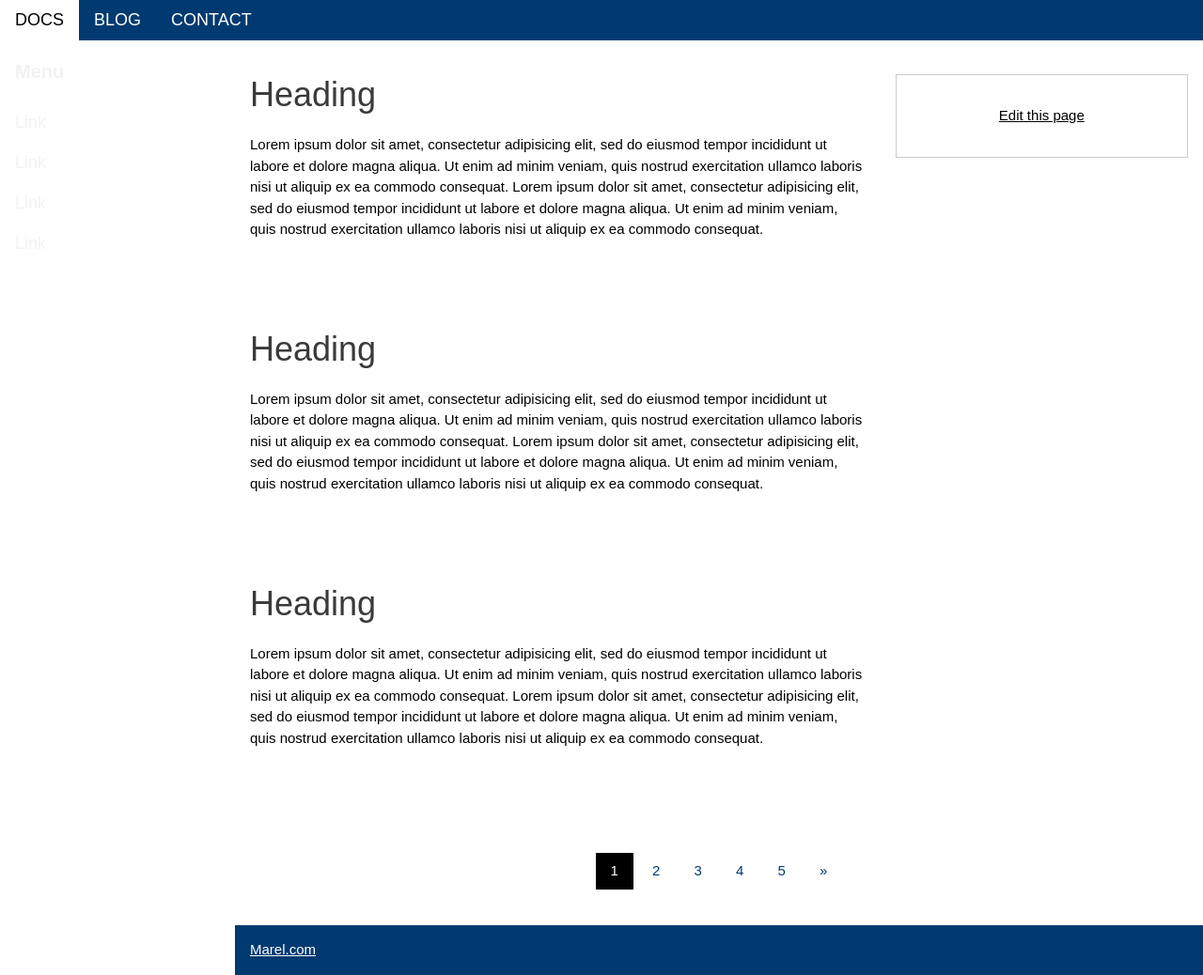
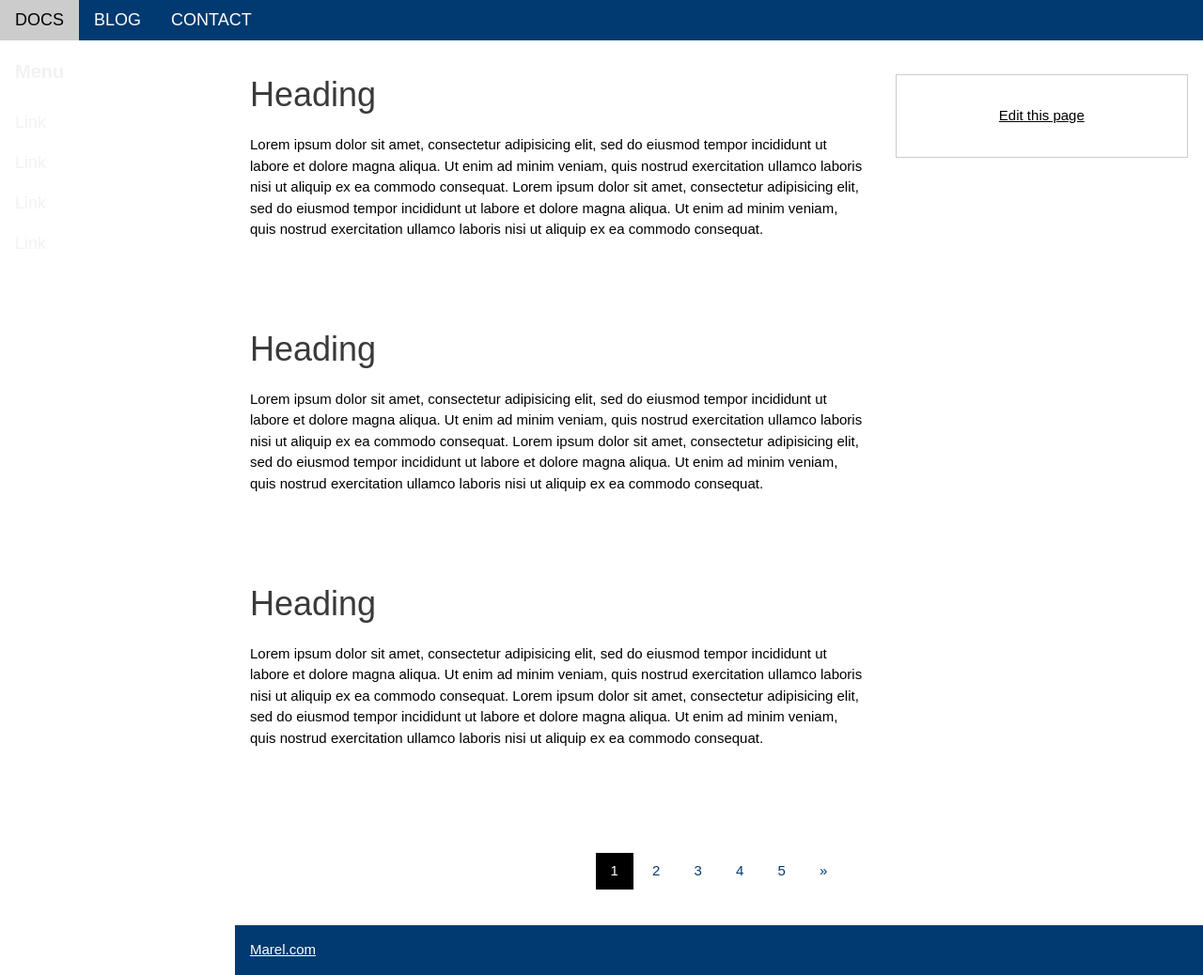
Before and after one commit to daniellegunter/pohlvault.github.io, a Jekyll site: the page built from index.html, in a window 1280 px wide and 1038 px high. Shown: the whole window at 94% size. Built offline with Jekyll 4.4.1, drawn with Linux system fonts in a browser that asks for light colours.

Commit message:
Update w3css.html
Changed hover color on nav

```diff
--- a/_layouts/w3css.html
+++ b/_layouts/w3css.html
@@ -24,9 +24,9 @@
 <div class="w3-top">
   <div class="w3-bar w3-theme w3-top w3-left-align w3-large">
     <a class="w3-bar-item w3-button w3-right w3-hide-large w3-hover-white w3-large w3-theme-l1" href="javascript:void(0)" onclick="w3_open()"><i class="fa fa-bars"></i></a>
-    <a href="/docs"" class="w3-bar-item w3-button w3-hide-small w3-hover-white">DOCS</a>
-    <a href="/blog" class="w3-bar-item w3-button w3-hide-small w3-hover-white">BLOG</a>
-    <a href="/contact" class="w3-bar-item w3-button w3-hide-small w3-hover-white">CONTACT</a>
+    <a href="/docs"" class="w3-bar-item w3-button w3-hide-small w3-hover-#898E8C">DOCS</a>
+    <a href="/blog" class="w3-bar-item w3-button w3-hide-small w3-hover-#898E8C">BLOG</a>
+    <a href="/contact" class="w3-bar-item w3-button w3-hide-small w3-hover-#898E8C">CONTACT</a>
     </div>
 </div>
 
```
